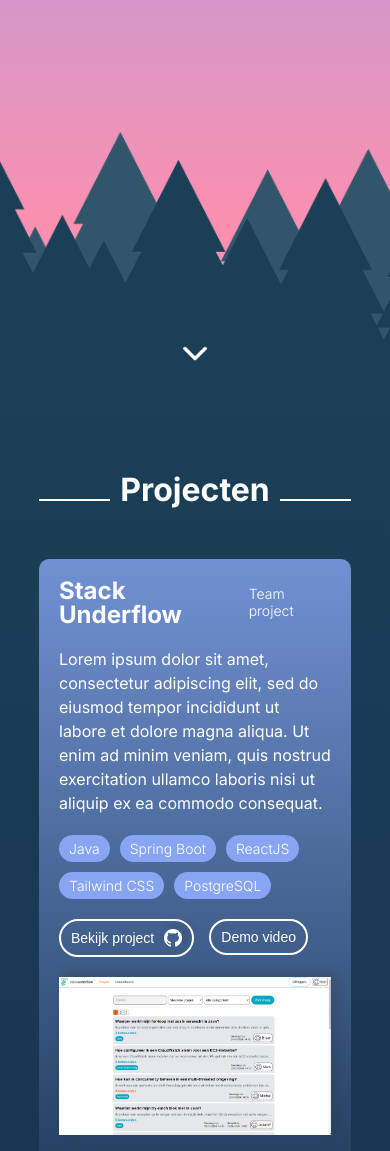
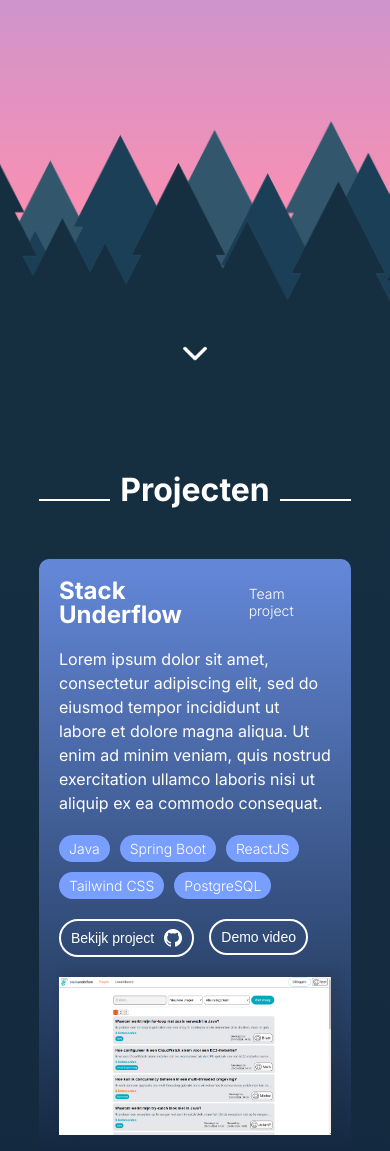
Before and after one commit to simonekouters/simonekouters.github.io, a plain HTML site: page docs/index.html in a window 390 px wide. Shown: the part 434-1585 px from the top of the page. Drawn offline with Linux system fonts and the light colour scheme.

Commit message:
Add extra trees and change some colors

```diff
--- a/docs/index.html
+++ b/docs/index.html
@@ -3,7 +3,7 @@
     <head>
         <meta charset="UTF-8" />
         <meta name="viewport" content="width=device-width, initial-scale=1.0" />
-        <title>Portfolio</title>
+        <title>Simone Kouters</title>
         <link rel="stylesheet" href="styles.css" />
         <link rel="preconnect" href="https://fonts.googleapis.com" />
         <link rel="preconnect" href="https://fonts.gstatic.com" crossorigin />
@@ -32,10 +32,11 @@
             <div id="trees-image-container">
                 <img
                     id="background-trees"
-                    src="images/trees-light.png"
+                    src="images/trees-3.png"
                     alt="bomen"
                 />
-                <img src="images/trees-dark.png" alt="bomen" />
+                <img id="middle-trees" src="images/trees-2.png" alt="bomen" />
+                <img src="images/trees-1.png" alt="bomen" />
             </div>
 
             <a id="scroll-down" onclick="smoothScroll('#projecten')"
@@ -54,6 +55,7 @@
                 <div class="project-left">
                     <div class="project-image-container">
                         <img
+                            class="project-image"
                             src="images/project-images/stackunderflow.png"
                             alt="stack underflow"
                         />
@@ -154,6 +156,7 @@
                     </div>
                     <div class="project-image-container">
                         <img
+                            class="project-image"
                             src="images/project-images/stackunderflow.png"
                             alt="stack underflow"
                         />
@@ -163,6 +166,7 @@
                 <div class="project-left">
                     <div class="project-image-container">
                         <img
+                            class="project-image"
                             src="images/project-images/stackunderflow.png"
                             alt="stack underflow"
                         />
--- a/docs/script.js
+++ b/docs/script.js
@@ -10,6 +10,9 @@ function smoothScroll(target) {
 
 window.addEventListener("scroll", function () {
     const scrolled = window.scrollY;
-    const background = document.querySelector(".background-trees");
-    background.style.transform = `translateY(${scrolled * 0.2}px)`;
+    const backgroundTrees = document.querySelector("#background-trees");
+    backgroundTrees.style.transform = `translateY(${scrolled * 0.3}px)`;
+
+    const middleTrees = document.querySelector("#middle-trees");
+    middleTrees.style.transform = `translateY(${scrolled * 0.15}px)`;
 });
--- a/docs/styles.css
+++ b/docs/styles.css
@@ -38,7 +38,7 @@ a {
     display: flex;
     flex-direction: column;
     align-items: center;
-    background: linear-gradient(#1b3f57, #0f0e3b);
+    background: linear-gradient(#152f41, #0e1136);
     padding-top: 60px;
 }
 
@@ -49,7 +49,7 @@ a {
 }
 
 header {
-    background: linear-gradient(#87a5f2, #ff8faf 80%);
+    background: linear-gradient(#789eff, #ff8faf 80%);
     height: 100vh;
 }
 
@@ -147,8 +147,8 @@ header {
     display: flex;
     justify-content: space-between;
     background: linear-gradient(
-        rgba(135, 165, 242, 0.8),
-        rgba(135, 165, 242, 0.1)
+        rgba(120, 158, 255, 0.8),
+        rgba(14, 17, 54, 0.1)
     );
     padding: 30px;
     border-radius: 10px;
@@ -160,8 +160,7 @@ header {
     width: 50%;
 }
 
-.project-left img,
-.project-right img {
+.project-image {
     width: 100%;
     box-shadow: 5px -5px 10px rgba(43, 43, 43, 0.2);
 }
@@ -200,7 +199,7 @@ header {
 
 .project-tools h4 {
     padding: 5px 10px;
-    background-color: #87a5f2;
+    background-color: #789eff;
     border-radius: 50px;
     text-wrap: nowrap;
 }
@@ -255,6 +254,7 @@ header {
     border-radius: 100%;
     border: 3px solid white;
     width: 23%;
+    min-width: 250px;
 }
 
 #over-mij h3 {
@@ -270,7 +270,7 @@ header {
     grid-column-gap: 10px;
     grid-row-gap: 30px;
     padding: 20px 40px 40px 40px;
-    background-color: rgba(135, 165, 242, 0.2);
+    background-color: rgba(120, 158, 255, 0.2);
     border-radius: 10px;
     align-items: end;
 }
@@ -429,8 +429,7 @@ footer p {
         flex-direction: column;
     }
 
-    .project-left img,
-    .project-right img {
+    .project-image {
         width: 100%;
     }
 
```
Also changed, not shown: docs/images/trees-1.png (added), docs/images/trees-2.png (added), docs/images/trees-3.png (added), docs/images/trees-dark.png (deleted), docs/images/trees-footer.png, docs/images/trees-light.png (deleted).
